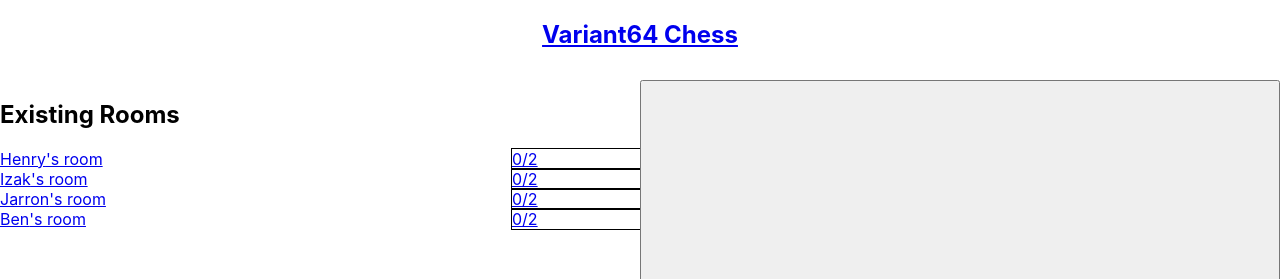
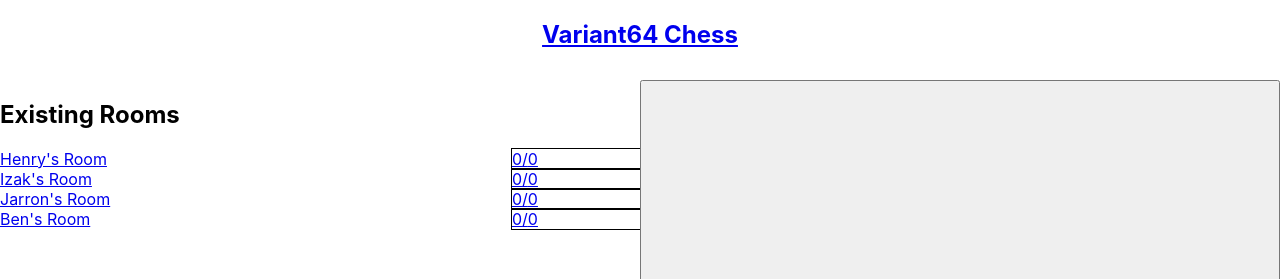
Before and after one commit to fortyoneeight/variant64, a React (Create React App) app in the folder client/: page / in a window 1280 px wide. Shown: the top 279 px of the page. Built offline with nearby package versions, Linux system fonts and the light colour scheme.

Commit message:
use actual rooms model

```diff
--- a/client/src/Homepage.tsx
+++ b/client/src/Homepage.tsx
@@ -8,15 +8,12 @@ import {
     useRecoilState,
     useRecoilValue,
 } from 'recoil';
+import { mockdataRooms } from "./mockdata/rooms";
+import { Room } from "./types";
 
 const roomsState = atom({
     key: 'roomsState',
-    default: [
-        'Henry',
-        'Izak',
-        'Jarron',
-        'Ben',
-    ]
+    default: mockdataRooms
 })
 
 const textState = atom({
@@ -68,14 +65,14 @@ function TextInput() {
 }
 
 
-function renderRoom(data: { name: string }) {
+function renderRoom(room: Room) {
     return (<div>
         <Link
             to={'/chess'} //`/join/{data.name}`
             className='grid-2-horizontal-leftbias'>
 
 
-            <span>{data.name}'s room</span> <span className="outline">0/2</span>
+            <span>{room.room_name}</span> <span className="outline">{room.players.length}/{room.players_total}</span>
 
         </Link>
     </div>)
@@ -96,8 +93,8 @@ function RoomList() {
 
             <main>
                 {
-                    rooms.map((name) => {
-                        return renderRoom({ name: name })
+                    rooms.map((room) => {
+                        return renderRoom({ ...room })
                     })
                 }
             </main>
@@ -125,7 +122,11 @@ export default function Homepage() {
                     console.log('TODO Implement createThatRoom()')
 
                     setText(text + " create room clicked")
-                    var newRooms = [...rooms, 'mystery man']
+                    var newRooms: Array<Room> = [...rooms, {
+                        players: [],
+                        players_total: 0,
+                        room_name: "Mystery man's room"
+                    }]
                     setRooms(newRooms)
                 }
             }>
--- /dev/null
+++ b/client/src/mockdata/rooms.ts
@@ -0,0 +1,24 @@
+import { Room } from "../types";
+
+export const mockdataRooms: Array<Room> = [
+  {
+    players: [],
+    players_total: 0,
+    room_name: "Henry's Room",
+  },
+  {
+    players: [],
+    players_total: 0,
+    room_name: "Izak's Room",
+  },
+  {
+    players: [],
+    players_total: 0,
+    room_name: "Jarron's Room",
+  },
+  {
+    players: [],
+    players_total: 0,
+    room_name: "Ben's Room",
+  },
+];
```
